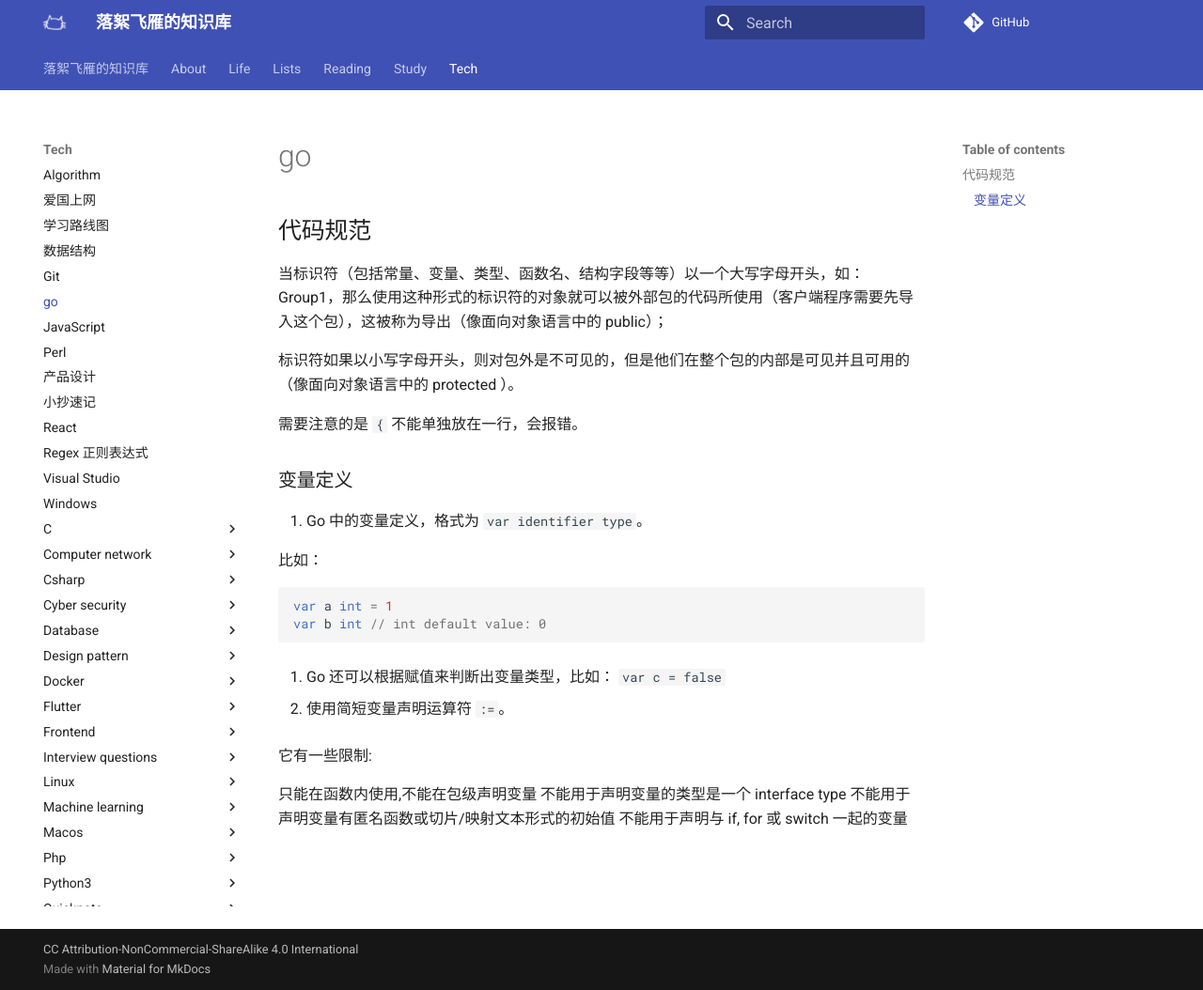
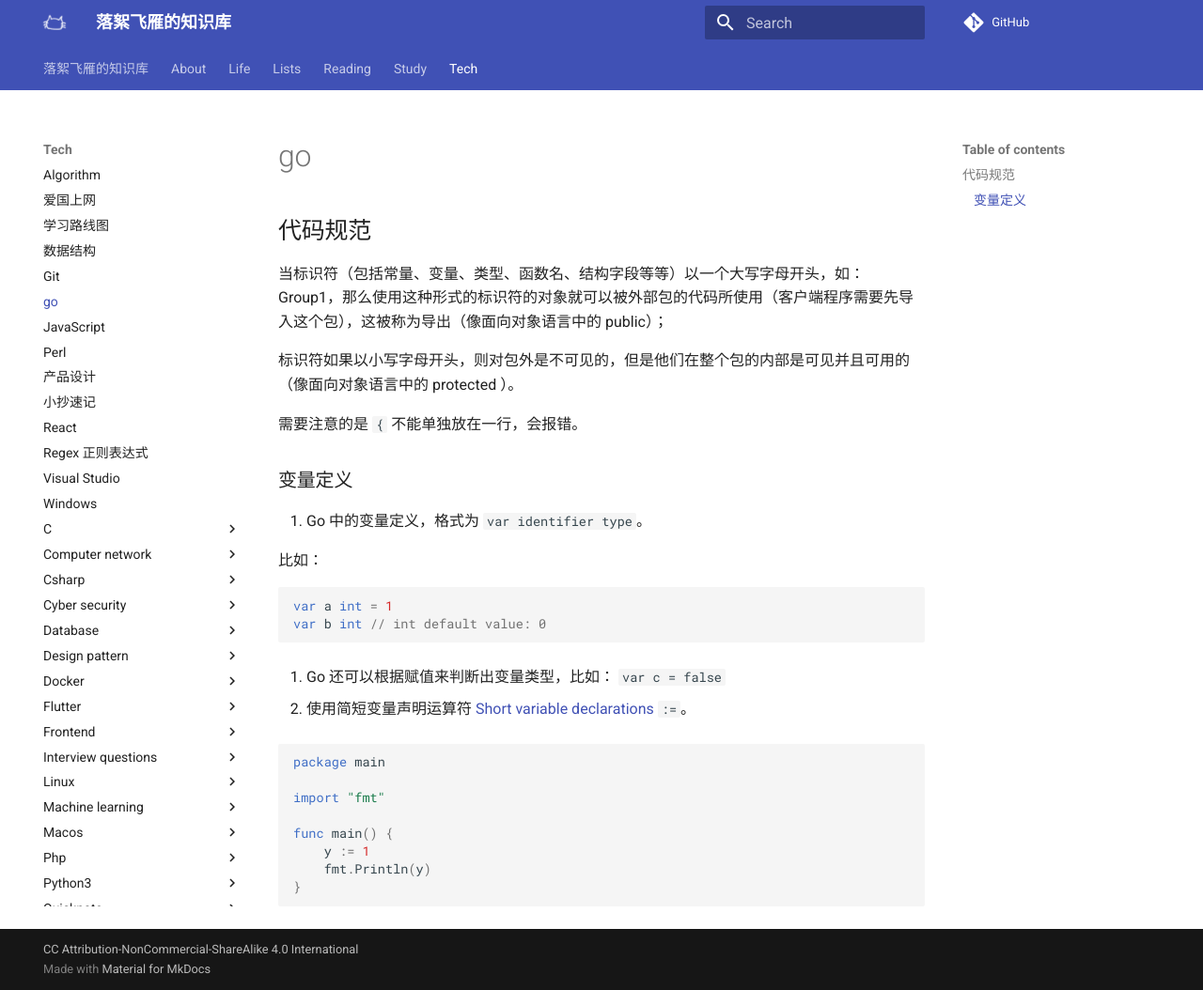
Before and after one commit to luoxufeiyan/wiki.luoxufeiyan.com, an MkDocs documentation site: the page built from docs/tech/golang.md, in a window 1280 px wide and 1054 px high. Shown: the whole window at 94% size. Built offline with MkDocs 1.6.1 and Material for MkDocs 9.7.7, drawn with Linux system fonts in a browser that asks for light colours; comment, search, counter and statistics services are not loaded.

Commit message:
update go

````diff
--- a/docs/tech/golang.md
+++ b/docs/tech/golang.md
@@ -21,14 +21,16 @@ var b int // int default value: 0
 
 2. Go 还可以根据赋值来判断出变量类型，比如： `var c = false`
 
-3. 使用简短变量声明运算符 `:= `。
+3. 使用简短变量声明运算符 [Short variable declarations](https://go.dev/ref/spec#Short_variable_declarations) `:= `。
 
 
+```go
+package main
 
+import "fmt"
 
-它有一些限制:
-
-只能在函数内使用,不能在包级声明变量
-不能用于声明变量的类型是一个 interface type
-不能用于声明变量有匿名函数或切片/映射文本形式的初始值
-不能用于声明与 if, for 或 switch 一起的变量
+func main() {
+	y := 1
+	fmt.Println(y)
+}
+```
````
